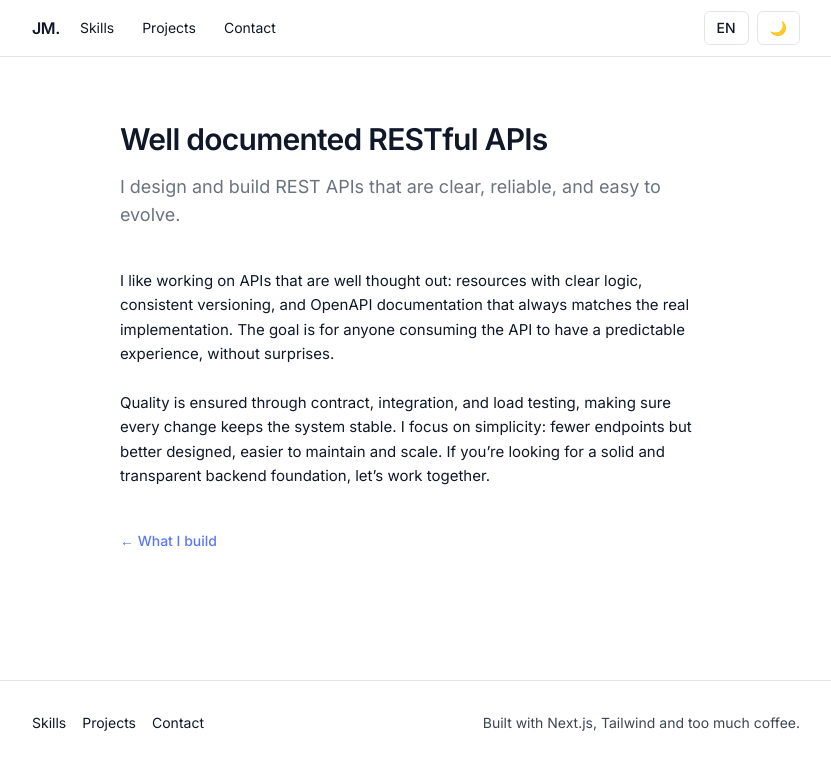
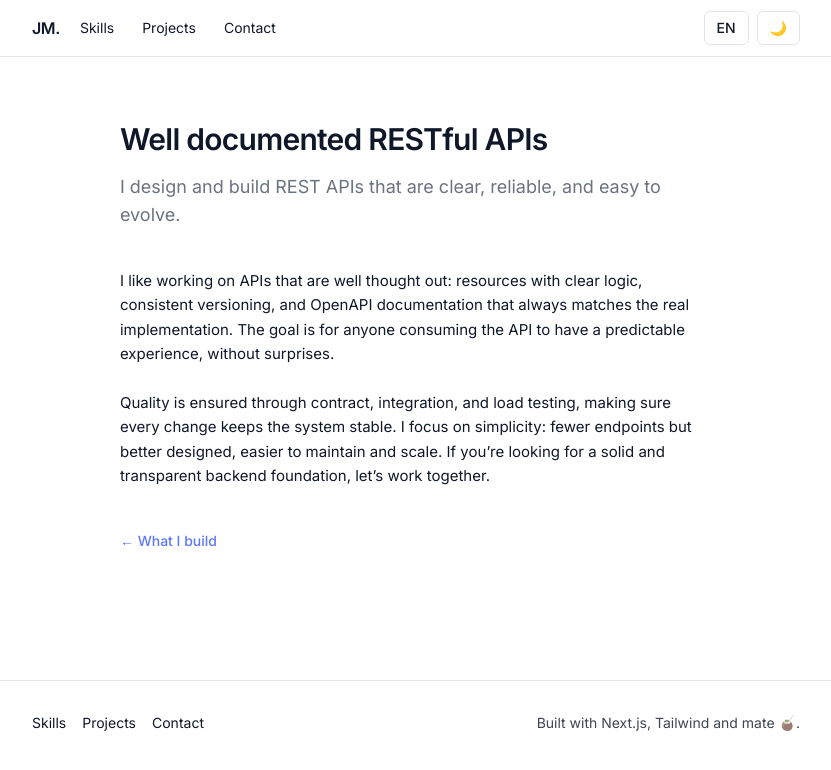
Before and after one commit to joacominatel/portfolio-2026, a Next.js app: page /work/restful-apis in a window 1280 px wide. Shown: the top 770 px of the page, without its empty margins (224-1055 px from the left). Built offline with nearby package versions, Linux system fonts and the light colour scheme.

Commit message:
Actualizamos el footer

```diff
--- a/src/i18n/locales/en.ts
+++ b/src/i18n/locales/en.ts
@@ -3,7 +3,7 @@ export const en = {
     heroSubtitle: "Python, REST, databases and a touch of AI.",
     viewProjects: "View projects",
     downloadCV: "Download CV",
-    socialFooter: "Built with Next.js, Tailwind and too much coffee.",
+    socialFooter: "Built with Next.js, Tailwind and mate 🧉.",
     techBarLabel: "Core stack",
     whatIBuild: "What I build",
     projects: "Projects",
--- a/src/i18n/locales/es.ts
+++ b/src/i18n/locales/es.ts
@@ -3,7 +3,7 @@ export const es = {
     heroSubtitle: "Python, REST, bases de datos y un toque de IA.",
     viewProjects: "Ver proyectos",
     downloadCV: "Descargar CV",
-    socialFooter: "Hecho con Next.js, Tailwind y tereré.",
+    socialFooter: "Hecho con Next.js, Tailwind y mate 🧉",
     techBarLabel: "Stack clave",
     whatIBuild: "Lo que construyo",
     projects: "Proyectos",
```
